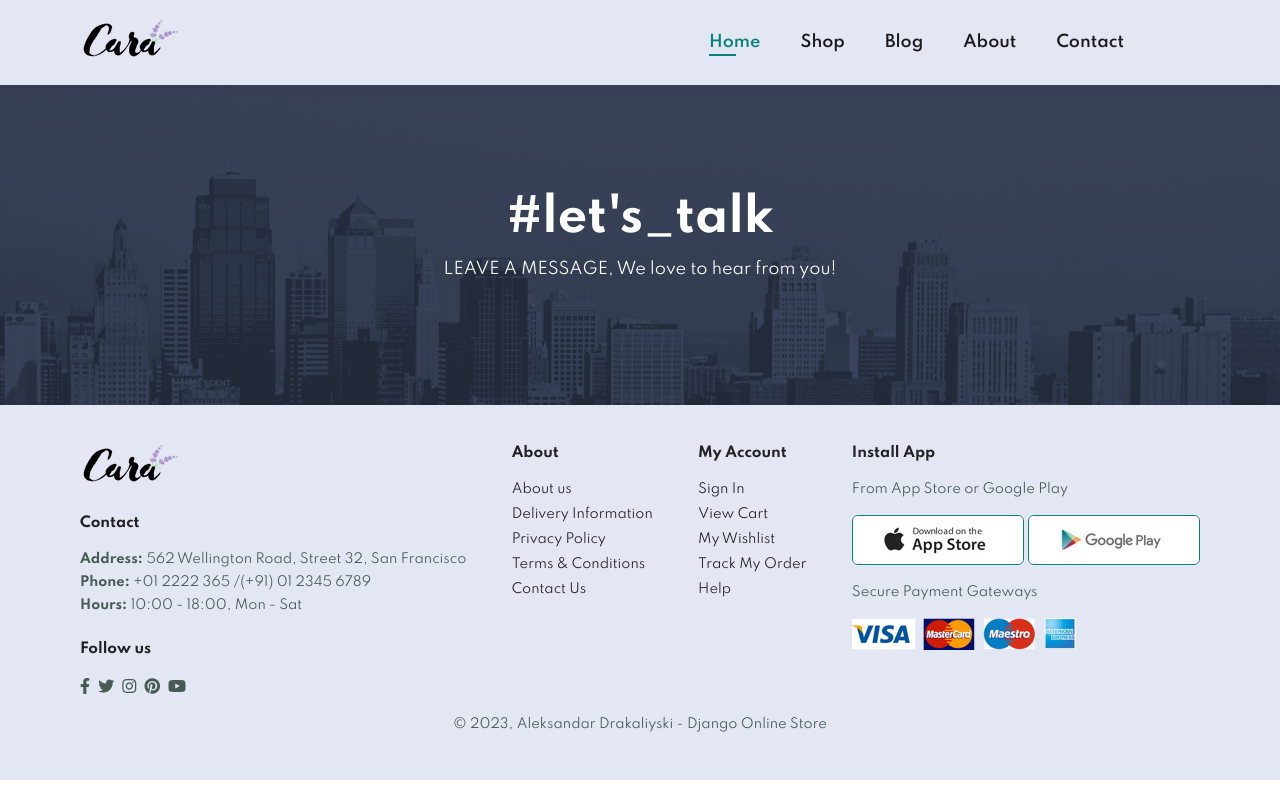
After one commit to drakata27/django-online-store, a Django app: page /cart/ in a window 1280 px wide. The commit adds this page. Run offline with Django 4.2, Linux system fonts and the light colour scheme; some libraries are stand-ins or nearby versions.

Commit message:
Added Cart page and started working on it

```diff
--- a/static/css/style.css
+++ b/static/css/style.css
@@ -458,5 +458,22 @@ footer {
     padding: 0;
   }
   /* End Text Banner */
+  /* End Home Page */
 
-  /* End Home Page */
+  /* Cart */
+  #page-header {
+    width: 100%;
+    height: 40vh;
+    background-size: cover;
+    display: flex;
+    justify-content: center;
+    text-align: center;
+    flex-direction: column;
+    padding: 14px;
+  }
+
+  #page-header h2,
+  #page-header p {
+    color: #fff;
+  }
+  /* End Cart */
--- a/store/templates/store/base.html
+++ b/store/templates/store/base.html
@@ -11,7 +11,7 @@
 <body>
     <!-- Header Section -->
     <section id="header">
-        <a href="#"><img src="{% static 'images/logo.png' %}" alt="logo" class="logo" /></a>
+        <a href="{% url 'home' %}"><img src="{% static 'images/logo.png' %}" alt="logo" class="logo" /></a>
         <div>
           <!-- Unordered list with navigation bar and links  -->
           <ul id="navbar">
@@ -20,7 +20,7 @@
             <li><a href="blog.html">Blog</a></li>
             <li><a href="about.html">About</a></li>
             <li><a href="contact.html">Contact</a></li>
-            <li><a href="cart.html" id="lg-bag"><i class="far fa-shopping-bag"></i></a>
+            <li><a href="{% url 'cart' %}" id="lg-bag"><i class="far fa-shopping-bag"></i></a>
             </li>
             <a href="#" id="close"><i class="far fa-times"></i></a>
           </ul>
--- /dev/null
+++ b/store/templates/store/cart.html
@@ -0,0 +1,17 @@
+{% extends 'store/base.html' %}
+{% load static %}
+
+{%  block content %}
+<style>
+    #page-header {
+        background-image: url("{% static 'images/banner/banner.png' %}");
+    }
+</style>
+
+<!-- Hero Section -->
+<section id="page-header" class="about-header">
+    <h2>#let's_talk</h2>
+    <p>LEAVE A MESSAGE, We love to hear from you!</p>
+</section>
+  <!-- end -->
+{% endblock %}
--- a/store/urls.py
+++ b/store/urls.py
@@ -3,4 +3,5 @@ from . import views
 
 urlpatterns = [
     path('', views.home, name='home'),
+    path('cart/', views.cart, name='cart'),
 ]
--- a/store/views.py
+++ b/store/views.py
@@ -9,3 +9,8 @@ def home(request):
         'new_products': new_products,
     }
     return render(request, 'store/home.html', context)
+
+
+def cart(request):
+    context={}
+    return render(request, 'store/cart.html', context )
```
Also changed, not shown: static/images/banner/banner.png (added).
